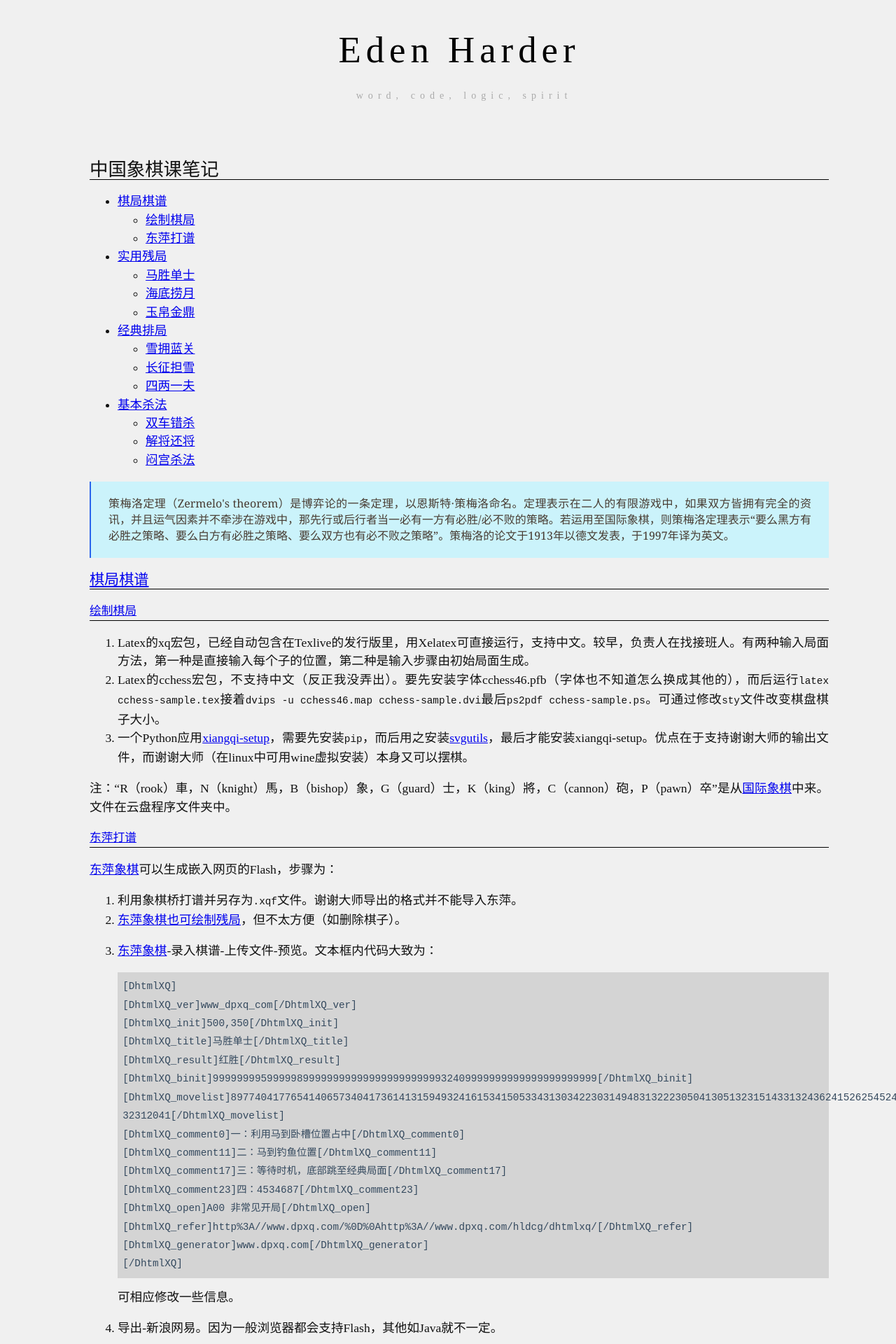
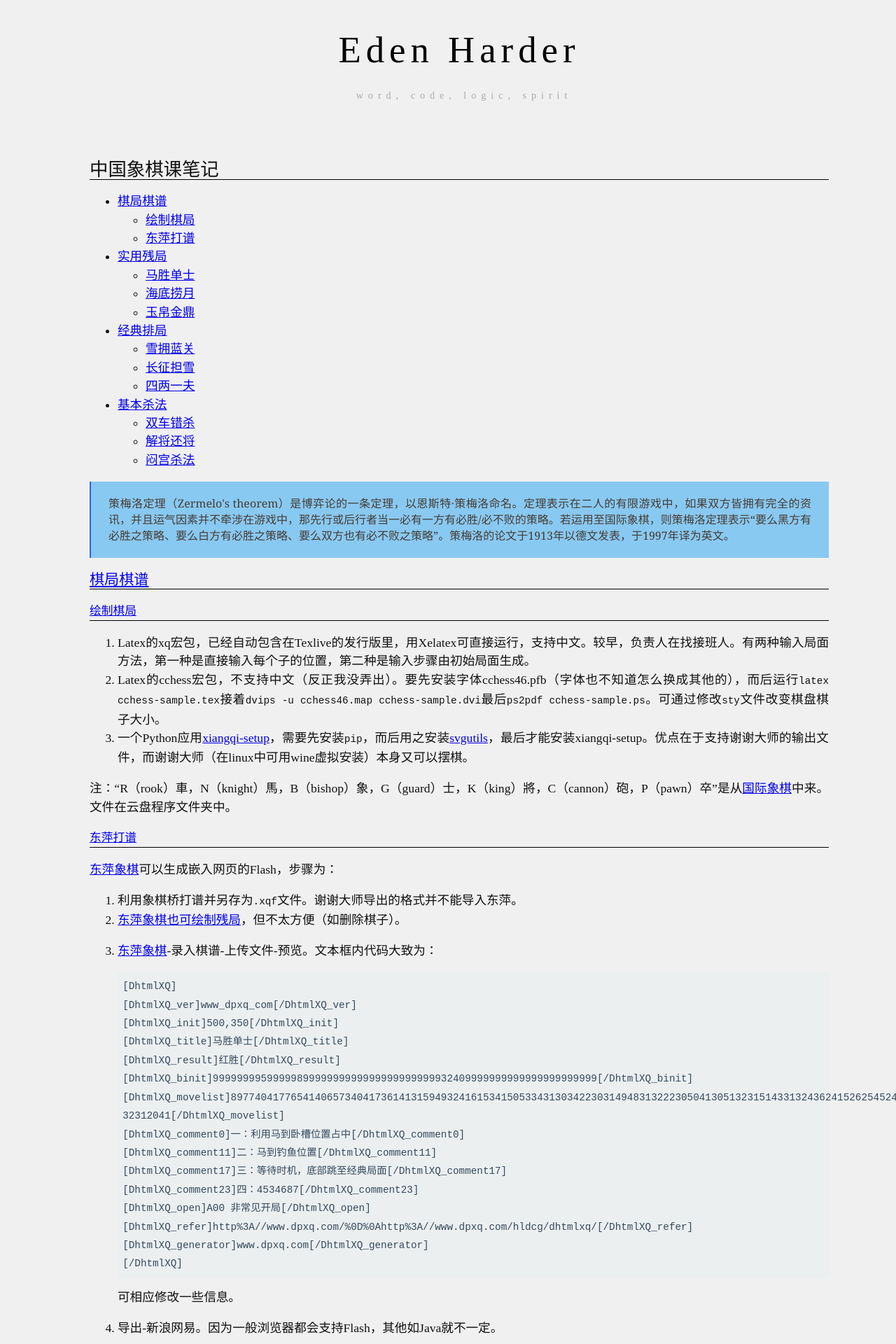
Before and after one commit to hueidou/hueidou.github.io, a Jekyll site: the page built from _posts/2014-11-22-cchess.html, in a window 1280 px wide. Shown: the top 1920 px of the page at 70% size. Built offline with Jekyll 4.4.1, drawn with Linux system fonts in a browser that asks for light colours; nearby versions of some CDN libraries; library files that are not in the unit come from our copies; Markdown is read by kramdown in place of the engine named in the settings; comment, search, counter and statistics services are not loaded.

Commit message:
Update screen.css

```diff
--- a/css/screen.css
+++ b/css/screen.css
@@ -18,7 +18,7 @@ body {
 
 pre {
     /**border: 1px dotted gray;**/
-    background-color: #d4d4d4;
+    background-color: #ebeff0;
     color: #34495e;
     padding: 0.5em;
 }
@@ -87,7 +87,7 @@ line-height: 1.45;
 position: relative;
 color: #483c32;
 border-left:2px solid #2B65EC;
-background:#cbf3fb;
+background:#88c9f2;
 }
 
 blockquote cite {
```
